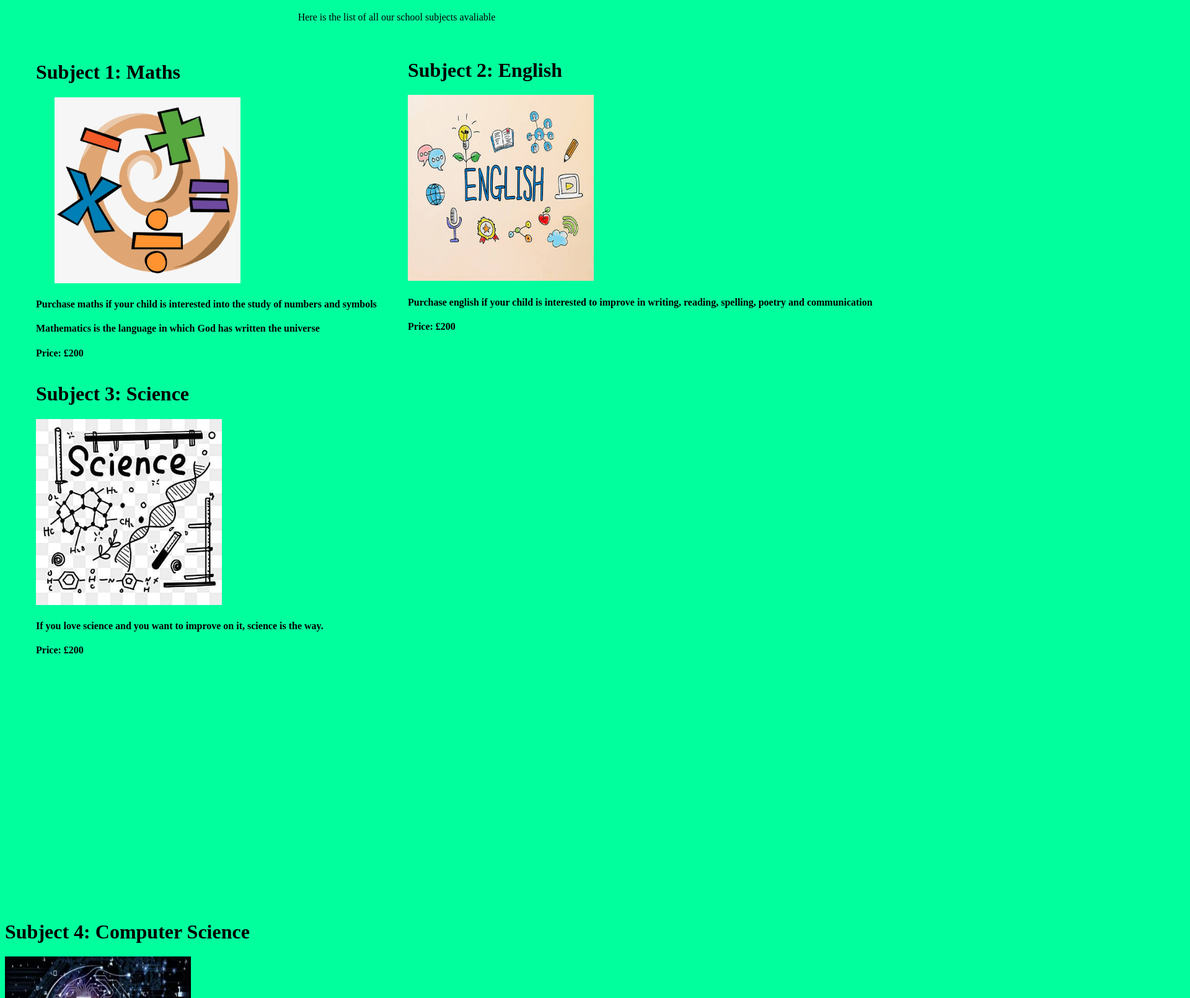
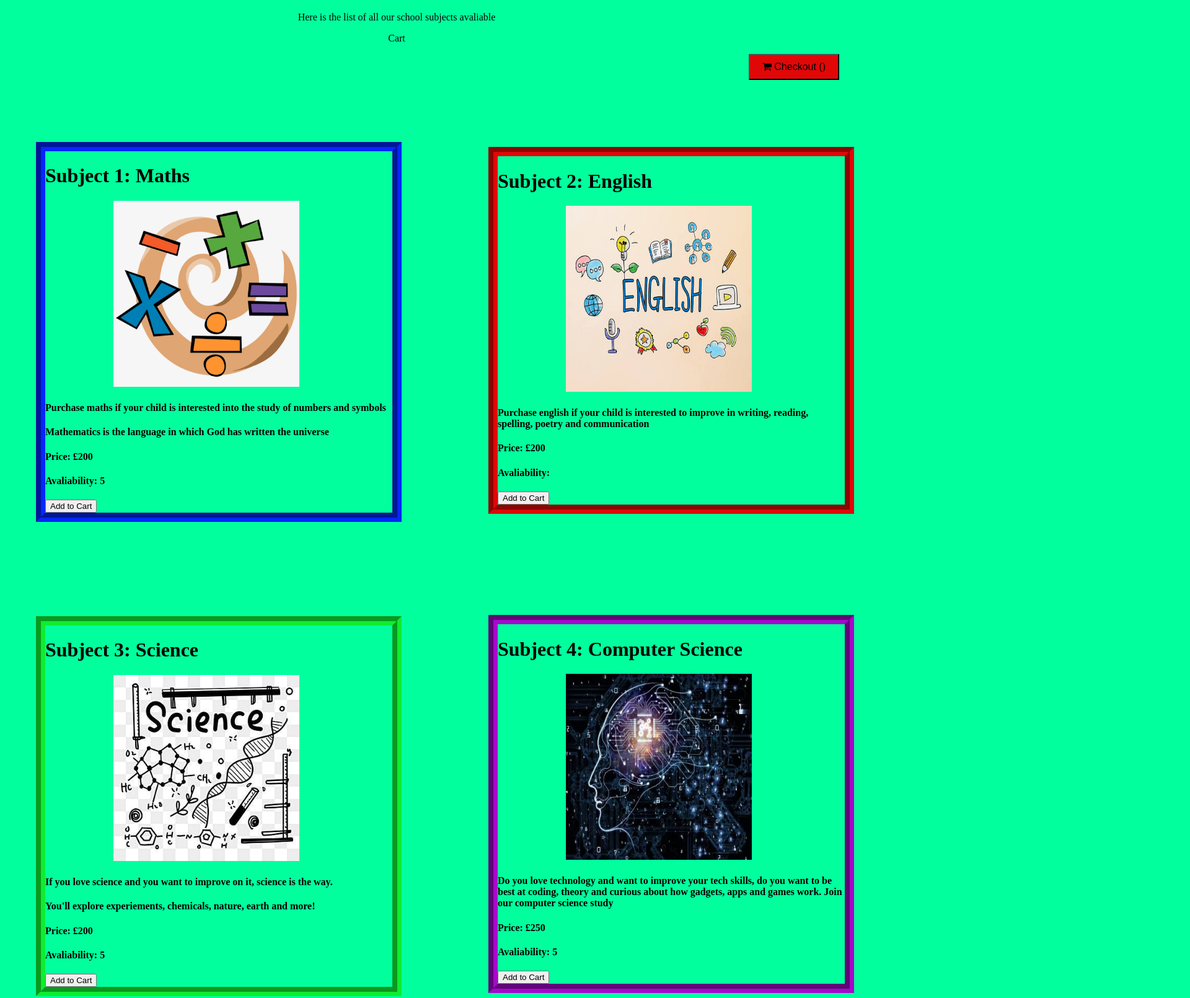
Before and after one commit to Coolts81/Frontend-work, a plain HTML site: page index.html in a window 1280 px wide. Shown: the part 61-1671 px from the top of the page at 62% size, 1920 px wide, since content can reach past the window. Drawn offline with nearby package versions, Linux system fonts and the light colour scheme.

Commit message:
Changes to add cart buttons, adding checkout button, repositioning and moving images, text and groove borders styling the webpage

```diff
--- a/index.html
+++ b/index.html
@@ -3,6 +3,8 @@
 <head>
 <meta charset="UTF-8">
 <meta name="viewport" content="width=device-width, initialscale=1.0">
+<link rel="stylesheet" href="https://cdnjs.cloudflare.com/ajax/libs/font-awesome/4.7.0/css/font-awesome.min.css">
+
 <title>After School Subjects</title>
 </head>
 <body>
@@ -12,64 +14,23 @@
 <h1 class="introtitle">{{message}}</h1>
 <center>
 <p>{{ message2 }}</p>
+<p>{{ CartMessage }}</p>
 </center>
 
-<div class = "Subject1">
-    <h1>{{ Subject1 }}</h1>
-    <img class = "MathsImage" :src="Schoolimages[0]">
-    <h4>{{ description1 }}</h4>
-    <h4>{{ description2 }}</h4>
-    <h4>Price: £{{ price1 }}</h4>
-</div>
+<button class = "ButtonCheckoutDesign" @click="toggleCheckout">
+    <i class="fa fa-shopping-cart" aria-hidden="true"></i> Checkout ({{cartItemCount}})
+</button>
 
-<div class = "Subject2">
-    <h1>{{ Subject2 }}</h1>
-    <img class = "EnglishImage" :src="Schoolimages[1]">
-    <h4>{{description3}}</h4>
-    <h4>Price: £{{ price2 }}</h4>
-</div>
-
-<div class = "Subject3">
-    <h1>{{ Subject3 }}</h1>
-    <img class = "ScienceImage" :src="Schoolimages[2]">
-    <h4>{{description4}}</h4>
-    <h4>{{description4e}}</h4>
-    <h4>Price: £{{ price3 }}</h4>
-</div>
-
-<div class = "Subject4">
-    <h1>{{ Subject4 }}</h1>
-    <img class = "ComputerScienceImage" :src="Schoolimages[3]">
-    <h4>{{description5}}</h4>
-    <h4>Price: £{{ price4 }}</h4>
-</div>
-
-<div class = "Subject5">
-    <h1>{{ Subject5 }}</h1>
-    <img class = "EconomicsImage" :src="Schoolimages[4]">
-    <h4>{{description6}}</h4>
-    <h4>Price: £{{ price5 }}</h4>
-</div>
-
-<div class = "Subject6">
-    <h1>{{ Subject6 }}</h1>
-    <img class = "GeographyImage" :src="Schoolimages[5]">
-    <h4>{{description7}}</h4>
-    <h4>Price: £{{ price6 }}</h4>
-</div>
-
-<div class = "Subject7">
-    <h1>{{ Subject7 }}</h1>
-    <img class = "HistoryImage" :src="Schoolimages[6]">
-    <h4>{{description8}}</h4>
-    <h4>Price: £{{ price7 }}</h4>
-</div>
-
-<div class = "Subject8">
-    <h1>{{ Subject8 }}</h1>
-    <img class = "ReligiousStudiesImage" :src="Schoolimages[7]">
-    <h4>{{description9}}</h4>
-    <h4>Price: £{{ price8 }}</h4>
+<div v-for="subject in SchoolSubjects"
+    :id = "'groove' + subject.id"
+    :class = "'Subject' + subject.id">
+    <h1>{{subject.name}}</h1>
+    <img :class="'Image' + subject.id" v-bind:src="subject.image">
+    <h4>{{subject.description}}</h4>
+    <h4>{{subject.description2}}</h4>
+    <h4>Price: £{{subject.price}}</h4>
+    <h4> Avaliability: {{subject.avaliability}}</h4>
+    <button v-on:click="addItem()" v-bind="canAddToCart">Add to Cart</button>
 </div>
 
 </div>
@@ -80,57 +41,88 @@
 
         data() {
         return {
+            CartMessage: "Cart",
             message: 'Hello',
             message2: "Here is the list of all our school subjects avaliable",
+            cart: [],
 
-            Subject1: "Subject 1: Maths",
-            description1: "Purchase maths if your child is interested into the study of numbers and symbols",
-            description2: "Mathematics is the language in which God has written the universe",
-            price1: 200,
+            SchoolSubjects:[
+                {
+                    id: 1,
+                    name: "Subject 1: Maths",
+                    description: "Purchase maths if your child is interested into the study of numbers and symbols",
+                    description2: "Mathematics is the language in which God has written the universe",
+                    price: 200,
+                    image: 'School Images/Maths.png',
+                    avaliability: 5,
+                },
+                {
+                    id: 2,
+                    name: "Subject 2: English",
+                    description: "Purchase english if your child is interested to improve in writing, reading, spelling, poetry and communication",
+                    price: 200,
+                    image: 'School Images/English.png',
+                    avaliablity: 5,
+                },
+                {
+                    id: 3,
+                    name: "Subject 3: Science",
+                    description: "If you love science and you want to improve on it, science is the way.",
+                    description2: "You'll explore experiements, chemicals, nature, earth and more!",
+                    price: 200,
+                    image: 'School Images/Science.png',
+                    avaliability: 5,
+                },
+                {
+                    id: 4,
+                    name: "Subject 4: Computer Science",
+                    description: "Do you love technology and want to improve your tech skills, do you want to be best at coding, theory and curious about how gadgets, apps and games work. Join our computer science study",
+                    price: 250,
+                    image: 'School Images/Computer Science.png',
+                    avaliability: 5,
+                },
+                {
+                    id: 5,
+                    name: "Subject 5: Economics",
+                    description: "Ecouraging children to work out the economy and to understand the value of goods.",
+                    description2: "Figuring out how the economy works and where money comes from",
+                    price: 150,
+                    image: 'School Images/Economics.png',
+                    avaliability: 5,
+                },
+                {
+                    id: 6,
+                    name: "Subject 6: Geography",
+                    description: "Understanding how the world works, elements that contains the earth making in terms of oceans, countries, capital, cities. Studying human and physical geograpghy to do with farming, cities, trade, climate change",
+                    price: 100,
+                    image: 'School Images/Geography.png',
+                    avaliability: 5,
+                },
+                {
+                    id: 7,
+                    name: "Subject 7: History",
+                    description: "Wanna learn historical facts, time periods of anglo saxon period, cold war, nazi germany and many more.",
+                    description2: "Learning about the history that shapes britain, russia, germany, china and other countries involved",
+                    price: 150,
+                    image: 'School Images/History.png',
+                    avaliability: 5,
+                },
+                {
 
-            Subject2: "Subject 2: English",
-            description3: "Purchase english if your child is interested to improve in writing, reading, spelling, poetry and communication",
-            price2: 200,
-
-            Subject3: "Subject 3: Science",
-            description4: "If you love science and you want to improve on it, science is the way.",
-            descirption4e: "You'll explore experiements, chemicals, nature, earth and more!",
-            price3: 200,
-
-            Subject4: "Subject 4: Computer Science",
-            description5: "Do you love technology and want to improve your tech skills, do you want to be best at coding, theory and curious about how gadgets, apps and games work. Join our computer science study",
-            price4: 250,
-
-            Subject5: "Subject 5: Economics",
-            description6: "Ecouraging children to work out the cost of shopping and comparing offers so they can understand the value of goods. Figuring out how the economy works and where money comes from",
-            price5: 150,
-
-            Subject6: "Subject 6: Geography",
-            description7: "Understanding how the world works, elements that contains the earth making. Where things are in terms of oceans, countries, capital, cities. Studying human and physical geograpghy to do with farming, cities, trade, climate change",
-            price6: 100,
-
-            Subject7: "Subject 7: History",
-            description8: "Wanna learn historical facts, to study the dates, time periods of anglo saxon period, cold war, nazi germany and many more. Learning about the history that shapes britain, russia, germany, china and other countries involved",
-            price7: 150,
-
-            Subject8: "Subject 8: Religious Studies",
-            description9: "Studying christianity, buddasim, islam, jewish, sikhism to understand how they work, how they operate, what they believe in and how it impacts people's lives everyday. Interested in the study of religions and about God, this course is for you!",
-            price8: 100,
-
-            Schoolimages: [
-                'School Images/Maths.png',
-                'School Images/English.png',
-                'School Images/Science.png',
-                'School Images/Computer Science.png',
-                'School Images/Economics.png',
-                'School Images/Geography.png',
-                'School Images/History.png',
-                'School Images/Religious Studies.png',
-            ]
+                    id: 8,
+                    name: "Subject 8: Religious Studies",
+                    description: "Studying christianity, buddasim, islam, jewish, sikhism to understand how they work, how they operate, what they believe in and how it impacts people's lives everyday.",
+                    description2: "Interested in the study of religions and about God, this course is for you!",
+                    price: 100,
+                    image: 'School Images/Religious Studies.png',
+                    avaliability: 5,
+                },
+        ]
         }
         }
         })
         myApp.mount('#mydiv')
+
 </script>
 
 <style>
@@ -142,65 +134,176 @@
         text-align: center;
     }
 
-    .MathsImage{
+    .Image1{
         width:300px;
         height:300px;
         position: relative;
-        left: 30px;
+        left: 110px;
     }
 
-    .EnglishImage{
+    .Image2{
         width: 300px;
         height: 300px;
+        position: relative;
+        left: 110px;
     }
 
-    .ScienceImage{
+    .Image3{
         width: 300px;
         height: 300px;
+        position: relative;
+        left: 110px;
     }
 
-    .ComputerScienceImage{
+    .Image4{
         width: 300px;
         height: 300px;
+        position: relative;
+        left: 110px;
     }
 
-    .EconomicsImage{
+    .Image5{
+        width: 400px;
+        height: 300px;
+        position: relative;
+        left: 80px;
+    }
+
+    .Image6{
+        width: 400px;
+        height: 300px;
+        position: relative;
+        left: 80px;
+    }
+
+    .Image7{
+        width: 400px;
+        height: 300px;
+        position: relative;
+        left: 80px;
+    }
+
+    .Image8{
         width: 300px;
         height: 300px;
-    }
-
-    .GeographyImage{
-        width: 300px;
-        height: 300px;
-    }
-
-    .HistoryImage{
-        width: 300px;
-        height: 300px;
-    }
-
-    .ReligiousStudiesImage{
-        width: 300px;
-        height: 300px;
+        position: relative;
+        left: 110px;
     }
 
     .Subject1{
         position: relative;
         left: 50px;
-        top: 40px;
+        top: 100px;
     }
 
     .Subject2{
         position: relative;
-        left: 650px;
-        top: -465px;
+        left: 780px;
+        top: -505px;
     }
 
     .Subject3{
         position: relative;
         left: 50px;
-        top: -405px;
+        top: -340px;
     }
+
+    .Subject4{
+        position: relative;
+        left: 780px;
+        top: -955px;
+    }
+
+    .Subject5{
+        position: relative;
+        left: 50px;
+        top: -780px;
+    }
+
+    .Subject6{
+        position: relative;
+        left: 780px;
+        top: -1400px;
+    }
+
+    .Subject7{
+        position: relative;
+        left: 50px;
+        top: -1195px;
+    }
+
+    .Subject8{
+        position: relative;
+        left: 780px;
+        top: -1845px;
+    }
+
+    #groove1 {
+        border-width: 15px;
+        width: 560px;
+        border-style: groove;
+        border-color: #0523e9
+    }
+
+    #groove2 {
+        border-width: 15px;
+        width: 560px;
+        border-style: groove;
+        border-color: #e10707
+    }
+
+    #groove3 {
+        border-width: 15px;
+        width: 560px;
+        border-style: groove;
+        border-color: #0eed2f
+    }
+
+    #groove4 {
+        border-width: 15px;
+        width: 560px;
+        border-style: groove;
+        border-color: #a509cc
+    }
+
+    #groove5 {
+        border-width: 15px;
+        width: 560px;
+        border-style: groove;
+        border-color: #ec7506
+    }
+
+    #groove6 {
+        border-width: 15px;
+        width: 560px;
+        border-style: groove;
+        border-color: #0ae766
+    }
+
+    #groove7 {
+        border-width: 15px;
+        width: 560px;
+        border-style: groove;
+        border-color: #572705
+    }
+
+    #groove8 {
+        border-width: 15px;
+        width: 560px;
+        border-style: groove;
+        border-color: #e90de1
+    }
+
+    .ButtonCheckoutDesign{
+        background-color: #e10707;
+        color: black;
+        padding: 10px 20px;
+        font-size: 16px;
+        cursor: pointer;
+        position: relative;
+        left: 1200px;
+    }
+
 </style>
 
 </body>
```
